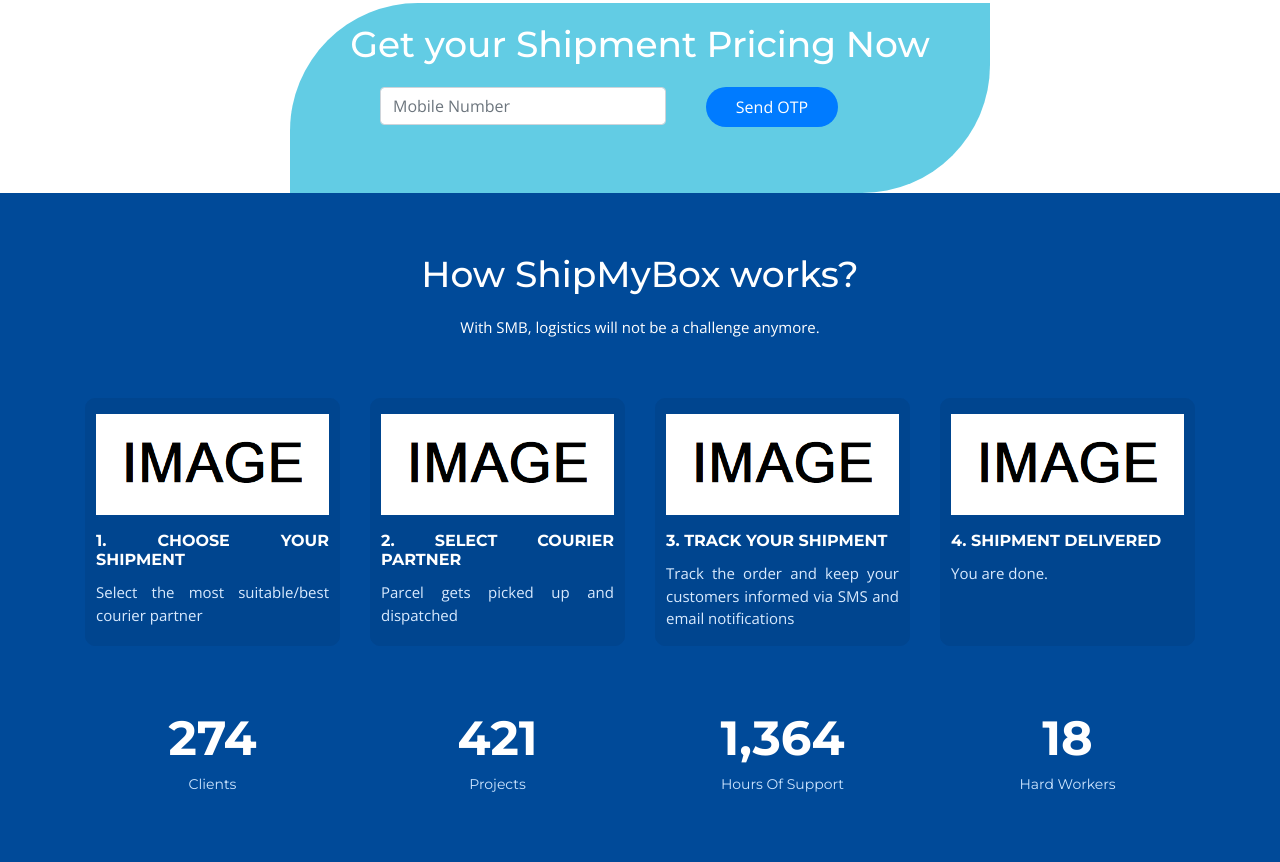
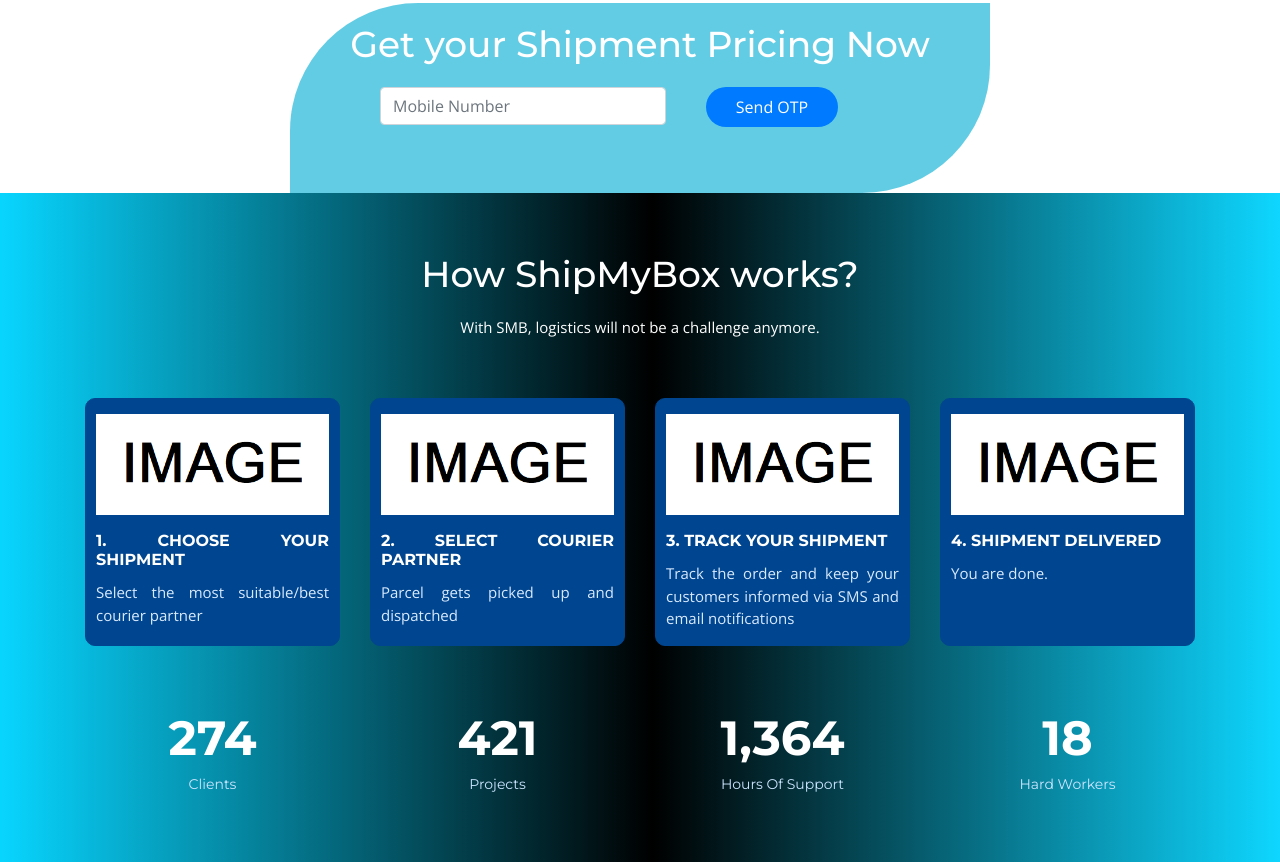
Before and after one commit to anujgupta22ga/smb, a plain HTML site: page WebContent/index.html in a window 1280 px wide. Shown: the part 2678-3540 px from the top of the page. Drawn offline with nearby package versions, Linux system fonts and the light colour scheme; files whose address does not match are found by name.

Commit message:
update color

```diff
--- a/WebContent/css/style.css
+++ b/WebContent/css/style.css
@@ -632,7 +632,7 @@
 
 #why-us {
   padding: 60px 0;
-  background: #004a99;
+  background: linear-gradient(90deg, rgba(255,255,255,1) 0%, rgba(0,212,255,0.969625350140056) 0%, rgba(0,0,0,1) 51%, rgba(0,212,255,0.9444152661064426) 100%);
 }
 
 #why-us .section-header h3,
```
